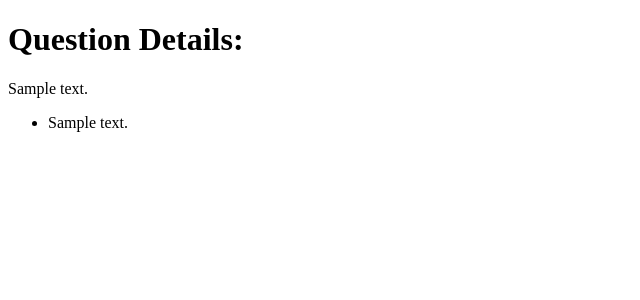
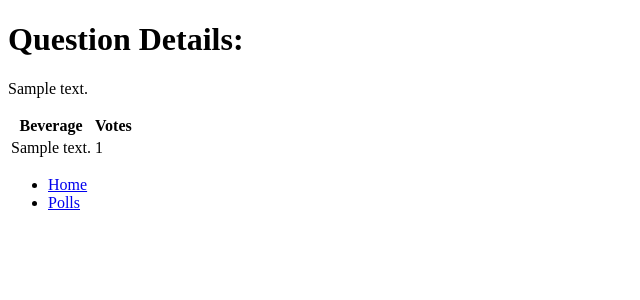
Before and after one commit to farazhashmi21/djangoPolls, a Django app: page /polls/1/results in a window 1280 px wide. Shown: the top 300 px of the page, without its empty margins (0-640 px from the left). Run offline with Django 5.2, Linux system fonts and the light colour scheme; tables that the repository leaves empty hold one stand-in row (values such as "Sample post").

Commit message:
Web-Page Adjusted;

```diff
--- a/polls/templates/polls/results.html
+++ b/polls/templates/polls/results.html
@@ -8,12 +8,21 @@
 <body>
 <h1>Question Details:</h1>
 <p>{{ question.question_text }}</p>
+<table class="">
+    <tr>
+        <th>Beverage</th>
+        <th>Votes</th>
+    </tr>
+    {% for choice in question.choice_set.all %}
+    <tr>
+        <td>{{ choice.choice_text }}</td>
+        <td>{{ choice.votes }}</td>
+    </tr>
+    {% endfor %}
+</table>
     <ul>
-    {% for choice in question.choice_set.all %}
-        <li>
-            {{ choice.choice_text }}
-        </li>
-    {% endfor %}
+        <li><a href="{% url 'hello:home' %}">Home</a></li>
+        <li><a href="{% url 'polls:home' %}">Polls</a></li>
     </ul>
 </body>
 </html>
```
